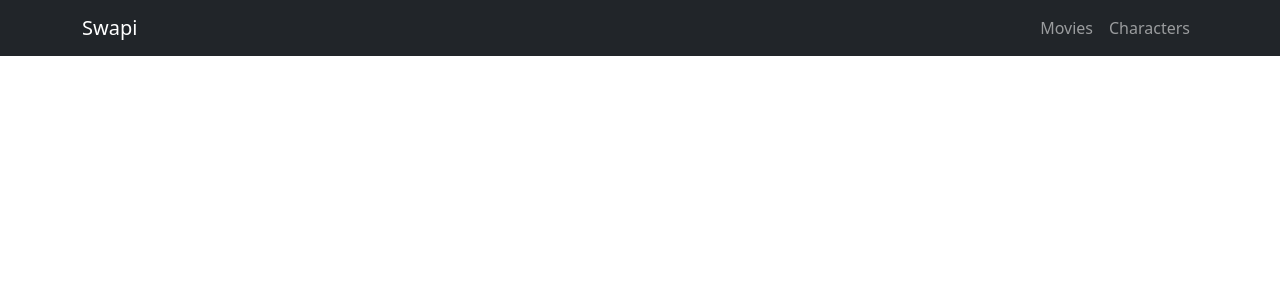
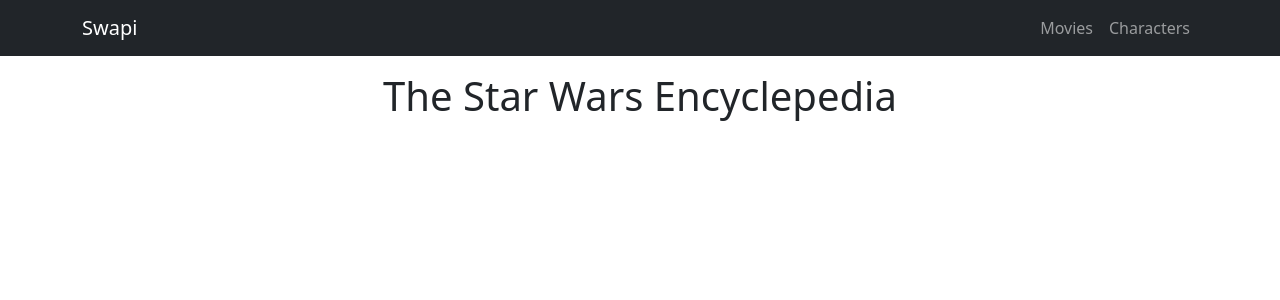
Before and after one commit to nikodimi/swapi, a React (Create React App) app: page / in a window 1280 px wide. Shown: the top 300 px of the page. Built offline with nearby package versions, Linux system fonts and the light colour scheme.

Commit message:
Added the homepage and the not found page

```diff
--- a/src/App.jsx
+++ b/src/App.jsx
@@ -1,4 +1,8 @@
+import Container from 'react-bootstrap/Container'
 import Navigation from './components/Navigation';
+import { Routes, Route } from 'react-router-dom';
+import HomePage from './pages/HomePage';
+import NotFoundPage from './pages/NotFoundPage';
 import 'bootstrap/dist/css/bootstrap.css'
 import './App.css';
 
@@ -7,6 +11,13 @@ function App() {
     <div className="App">
         <Navigation />
 
+        <Container className='py-3'>
+            <Routes>
+                <Route path="/" element={<HomePage />} />
+                <Route path="*" element={<NotFoundPage />} />
+            </Routes>
+        </Container>
+
     </div>
   );
 }
--- /dev/null
+++ b/src/pages/HomePage.jsx
@@ -0,0 +1,9 @@
+const HomePage = () => {
+	return (
+		<>
+			<h1>The Star Wars Encyclepedia</h1>
+		</>
+	)
+}
+
+export default HomePage
--- /dev/null
+++ b/src/pages/NotFoundPage.jsx
@@ -0,0 +1,9 @@
+const NotFoundPage = () => {
+    return (
+        <>
+            <h1>Sorry, page not found</h1>
+        </>
+    )
+}
+
+export default NotFoundPage
```
